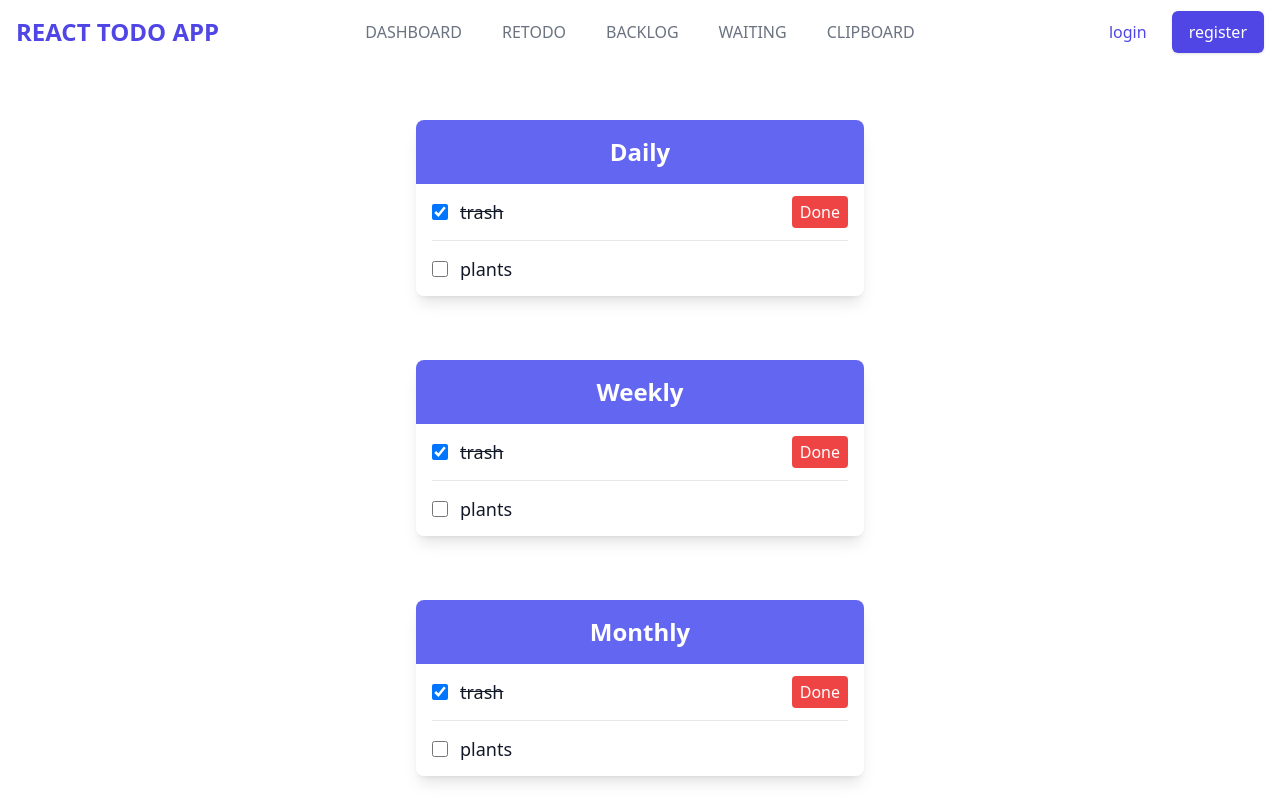
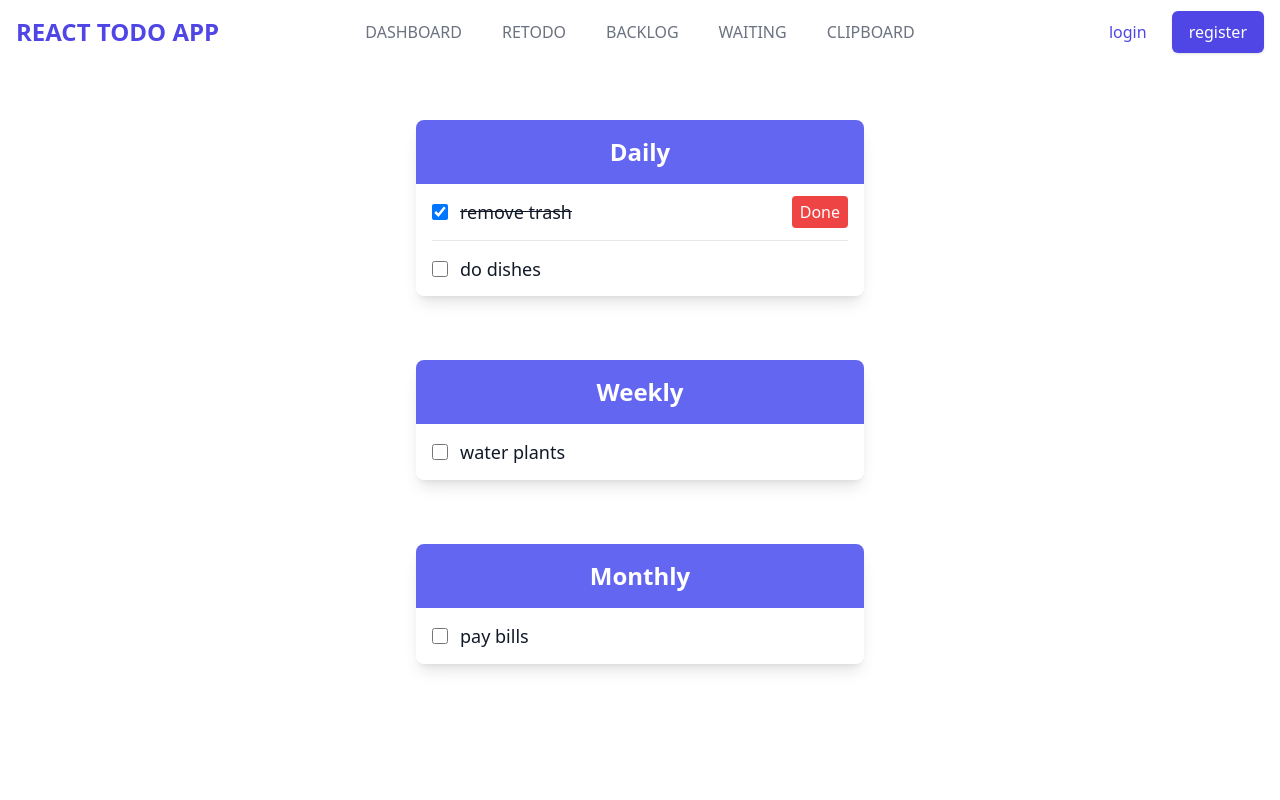
Before and after one commit to beiweitemderbeste/todo-app, a React (Vite) app: page /retodo in a window 1280 px wide. Built offline with nearby package versions, Linux system fonts and the light colour scheme; no server answers.

Commit message:
refactoring props

```diff
--- a/src/components/ReTodoList/ReTodoList.tsx
+++ b/src/components/ReTodoList/ReTodoList.tsx
@@ -1,22 +1,17 @@
 import { useState } from "react";
 
-export default function ReTodoList() {
-  const [dailyReTodos, setDailyReTodos] = useState([
-    { id: "1", title: "trash", status: true },
-    { id: "2", title: "plants", status: false },
-  ]);
+export default function ReTodoList({todos, setTodos}) {
 
-  const handleCheckboxChange = (retodo: string) => {
-    console.log(retodo);
-    setDailyReTodos((prevTodos) =>
+  const handleCheckboxChange = (todo: string) => {
+    setTodos((prevTodos) =>
       prevTodos.map((todo) =>
-        todo.id === retodo ? { ...todo, status: !todo.status } : todo
+        todo.id === todo ? { ...todo, status: !todo.status } : todo
       )
     );
   };
 
   const handleDelete = async (todoId: string) => {
-    setDailyReTodos((prevTodos) =>
+    setTodos((prevTodos) =>
       prevTodos.filter((item) => item.id !== todoId)
     );
   };
@@ -24,29 +19,29 @@ export default function ReTodoList() {
   return (
     <>
       <ul className="divide-y divide-gray-200 px-4">
-        {dailyReTodos.map((retodo) => (
-          <li className="py-4 flex justify-center h-14" key={retodo.id}>
+        {todos.map((todo) => (
+          <li className="py-4 flex justify-center h-14" key={todo.id}>
             <div className="flex items-center w-full">
               <input
-                id={retodo.id}
-                name={retodo.id}
+                id={todo.id}
+                name={todo.id}
                 type="checkbox"
-                checked={retodo.status}
+                checked={todo.status}
                 className="h-4 w-4 text-indigo-600 focus:ring-indigo-500 border-gray-300 rounded"
-                onChange={() => handleCheckboxChange(retodo.id)}
+                onChange={() => handleCheckboxChange(todo.id)}
               />
               <label
-                htmlFor={retodo.id}
+                htmlFor={todo.id}
                 className={`ml-3 block text-gray-900 ${
-                  retodo.status ? "line-through text-gray-500" : ""
+                  todo.status ? "line-through text-gray-500" : ""
                 }`}
               >
-                <span className="text-lg font-medium">{retodo.title}</span>
+                <span className="text-lg font-medium">{todo.title}</span>
               </label>
-              {retodo.status && (
+              {todo.status && (
                 <button
                   className="ml-auto text-white bg-red-500 px-2 py-1 rounded"
-                  onClick={() => handleDelete(retodo.id)}
+                  onClick={() => handleDelete(todo.id)}
                 >
                   Done
                 </button>
--- a/src/components/ReTodoList/ReTodoListTable.tsx
+++ b/src/components/ReTodoList/ReTodoListTable.tsx
@@ -3,11 +3,11 @@ import ReTodoList from "./ReTodoList";
 
 import type { ReTodoListHeadingProps } from "../../ts/interfaces/ReTodoListHeadingProps.interfaces";
 
-export default function ReTodoListTable({ tableHeading }: ReTodoListHeadingProps) {
+export default function ReTodoListTable({ tableHeading, todos, setTodos }: ReTodoListHeadingProps) {
   return (
     <div className="max-w-md mx-auto bg-white shadow-lg rounded-lg overflow-hidden mt-16">
       <ReTodoListHeading tableHeading={tableHeading}/>
-      <ReTodoList />
+      <ReTodoList todos={todos} setTodos={setTodos} />
     </div>
   );
 }
--- a/src/pages/ReTodo/ReTodo.tsx
+++ b/src/pages/ReTodo/ReTodo.tsx
@@ -1,13 +1,28 @@
+import { useState } from "react";
+
 import Navbar from "../../components/layout/navigation/Navbar/Navbar";
 import ReTodoListTable from "../../components/ReTodoList/ReTodoListTable";
 
 function ReTodo() {
+  const [dailyReTodos, setDailyReTodos] = useState([
+    { id: "1", title: "remove trash", status: true },
+    { id: "2", title: "do dishes", status: false },
+  ]);
+
+  const [weeklyReTodos, setWeeklyReTodos] = useState([
+    { id: "1", title: "water plants", status: false },
+  ]);
+
+  const [monthlyReTodos, setMonthlyReTodos] = useState([
+    { id: "1", title: "pay bills", status: false },
+  ]);
+
   return (
     <>
       <Navbar />
-      <ReTodoListTable tableHeading="Daily" />
-      <ReTodoListTable tableHeading="Weekly" />
-      <ReTodoListTable tableHeading="Monthly" />
+      <ReTodoListTable tableHeading="Daily" todos={dailyReTodos} setTodos={setDailyReTodos} />
+      <ReTodoListTable tableHeading="Weekly" todos={weeklyReTodos} setTodos={setWeeklyReTodos} />
+      <ReTodoListTable tableHeading="Monthly" todos={monthlyReTodos} setTodos={setMonthlyReTodos} />
     </>
   );
 }
```
